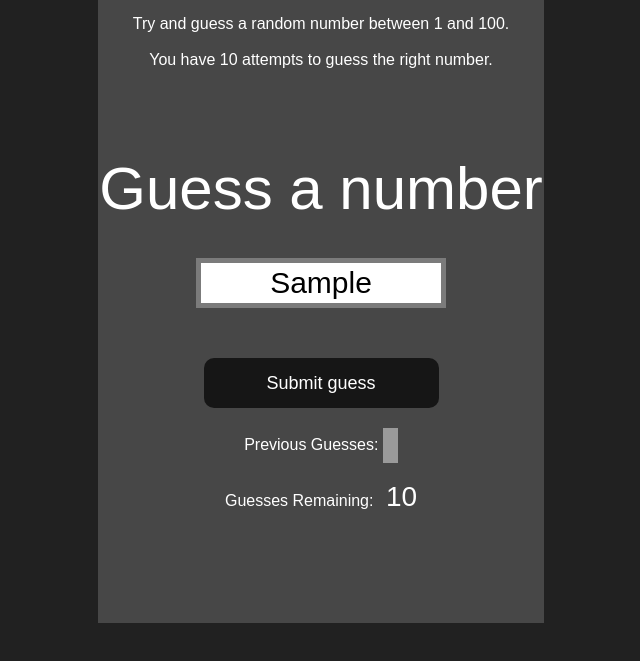
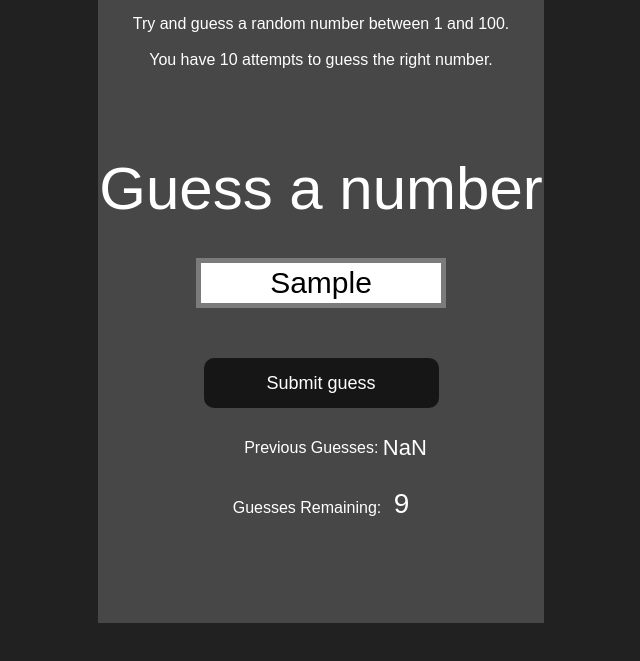
Before and after one commit to abirsaha9328-arch/JS-learning, a plain HTML site: page 07_Project/Project4/index.html in a window 1280 px wide. Both pictures are taken after typing "Sample" into the empty fields and a click on the input "Submit guess". Shown: the part 67-728 px from the top of the page, without its empty margins (319-959 px from the left). Drawn offline with Linux system fonts and the light colour scheme.

Commit message:
Project 2 done

```diff
--- a/07_Project/Project4/script.js
+++ b/07_Project/Project4/script.js
@@ -1,16 +1,34 @@
 const prevGuesses = document.querySelector(".guesses");
 const remGuesses = document.querySelector(".lastResult");
 const submitButton = document.querySelector("#subt");
-const inputValue = document.querySelector("#guessField").value
 const form = document.querySelector(".form");
+let guessCount = 0;
+let totalGuesses = 10;
+form.addEventListener("submit", (event) => {
+    event.preventDefault();
+        let randomNumber = Math.floor(Math.random() * 100) + 1;
+        const inputValue =  Number(document.querySelector("#guessField").value)
+        console.log(`Random value : ${randomNumber}`)
+        console.log(`Input Value : ${inputValue}`)
+        guessCount++;
+        prevGuesses.textContent = `${inputValue}`
+        remGuesses.textContent = `${totalGuesses - guessCount}`
+        console.log(`count : ${guessCount}`)
+
+        if(randomNumber === inputValue)
+        {
+            console.log('Value matching')
+        }
 
 
 
-form.addEventListener("submit", (event) => {
-    event.preventDefault();
+        if(guessCount === 10 && inputValue != randomNumber)
+        {
+            console.log("Game Over!");
+            submitButton.disabled = true;
+        }
 
-    var a = 12
+
+
 
 });
-
-console.log(a)
--- a/07_Project/Project4/style.css
+++ b/07_Project/Project4/style.css
@@ -84,11 +84,13 @@ h1{
 }
 
 .guesses{
-    display:inline-block;
-    width:15px;
-    height:35px;
-    background:#9a9a9a;
-    vertical-align:middle;
+     display: inline-block;
+    width: 15px;
+    height: 35px;
+    /* background: #9a9a9a; */
+    vertical-align: middle;
+    font-size: 22px;
+    margin-top: 7px;
 }
 
 .lastResult{
```
